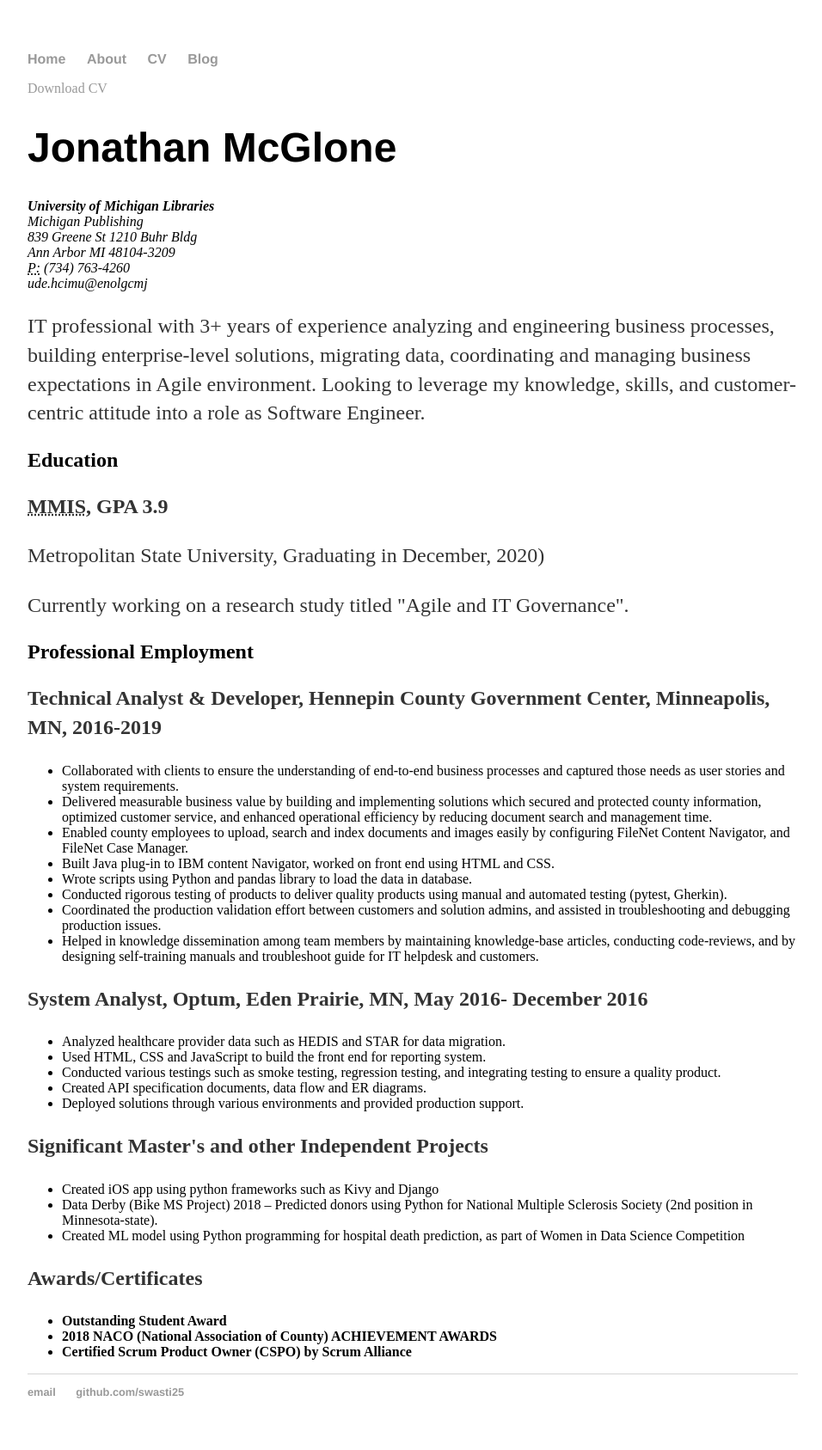
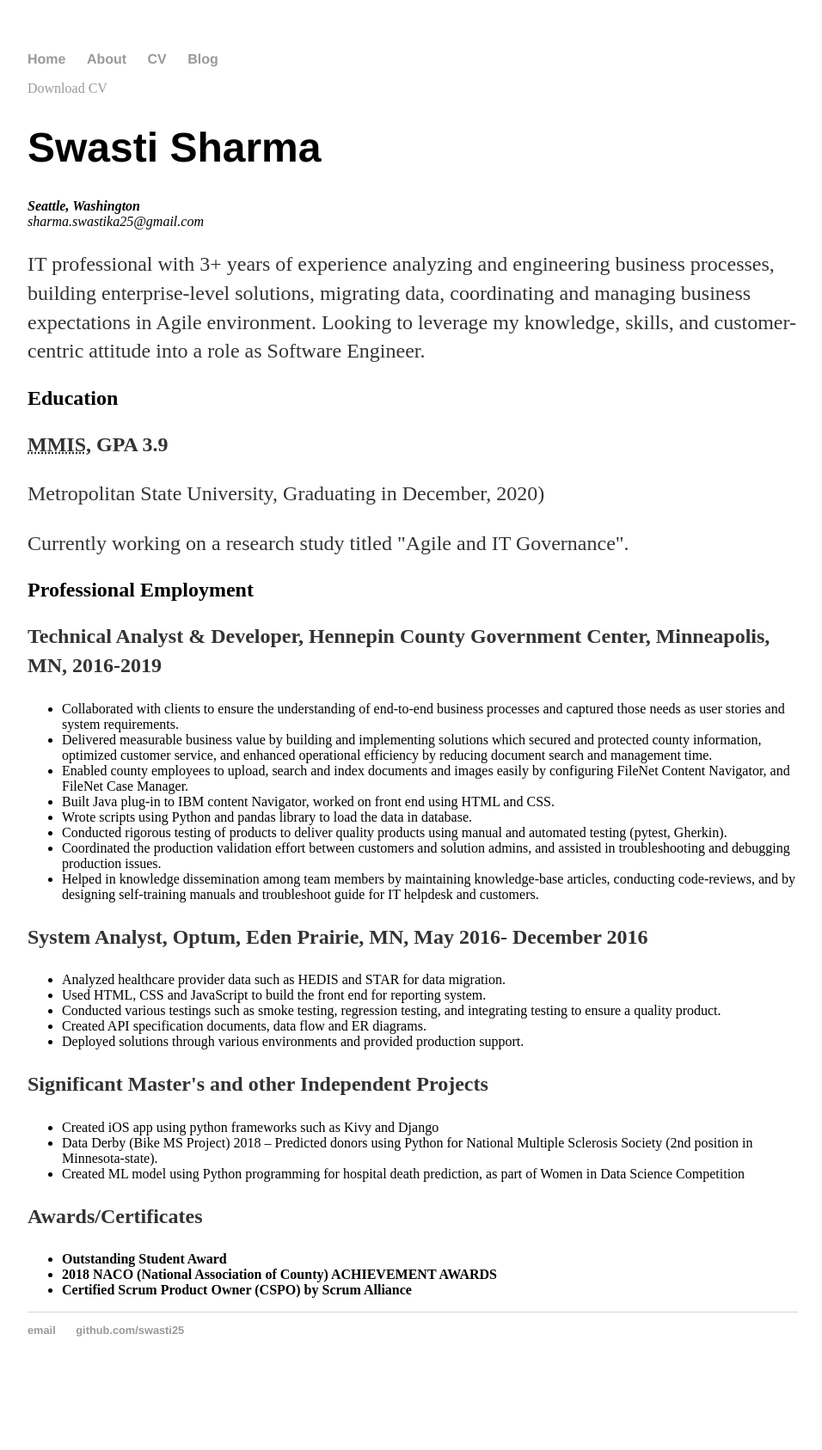
Before and after one commit to Swastika25/swasti, a Jekyll site: the page built from cv/index.html, in a window 1280 px wide. Shown: the whole page at 86% size, without its empty margins (160-1116 px from the left). Built offline with Jekyll 4.4.1, drawn with Linux system fonts in a browser that asks for light colours; after the commit the page ends 1615 px from its top, so only the background shows below that.

Commit message:
Update index.html

```diff
--- a/cv/index.html
+++ b/cv/index.html
@@ -11,14 +11,10 @@ description: Current CV for Swasti Sharma, a Technical Analyst, Python Developer
 <div class="cv">
 	<a href="/files/McGlone-CV-2015.pdf" class="btn btn-default pull-right" title="Download CV as PDF">Download CV</a>
 				<div itemscope itemtype="http://data-vocabulary.org/Person">
-				<span itemprop="name"><h1>Jonathan McGlone</h1></span>
+				<span itemprop="name"><h1>Swasti Sharma</h1></span>
 				<address>
-				<span itemprop="affiliation"><strong>University of Michigan Libraries</strong><br></span>
-				<span itemprop="affiliation">Michigan Publishing<br></span>
-				839 Greene St 1210 Buhr Bldg<br>
-				Ann Arbor MI 48104-3209<br>
-				<abbr title="phone">P:</abbr> (734) 763-4260<br>
-				<span class="obfuscate">ude.hcimu@enolgcmj</span>
+				<span itemprop="affiliation"><strong>Seattle, Washington</strong><br></span>
+				<span class="obfuscate">sharma.swastika25@gmail.com</span>
 				</address>
 				</div>
 <p>IT professional with 3+ years of experience analyzing and engineering business processes, building enterprise-level solutions, migrating data, coordinating and managing business expectations in Agile environment. Looking to leverage my knowledge, skills, and customer-centric attitude into a role as Software Engineer.</p>
```
